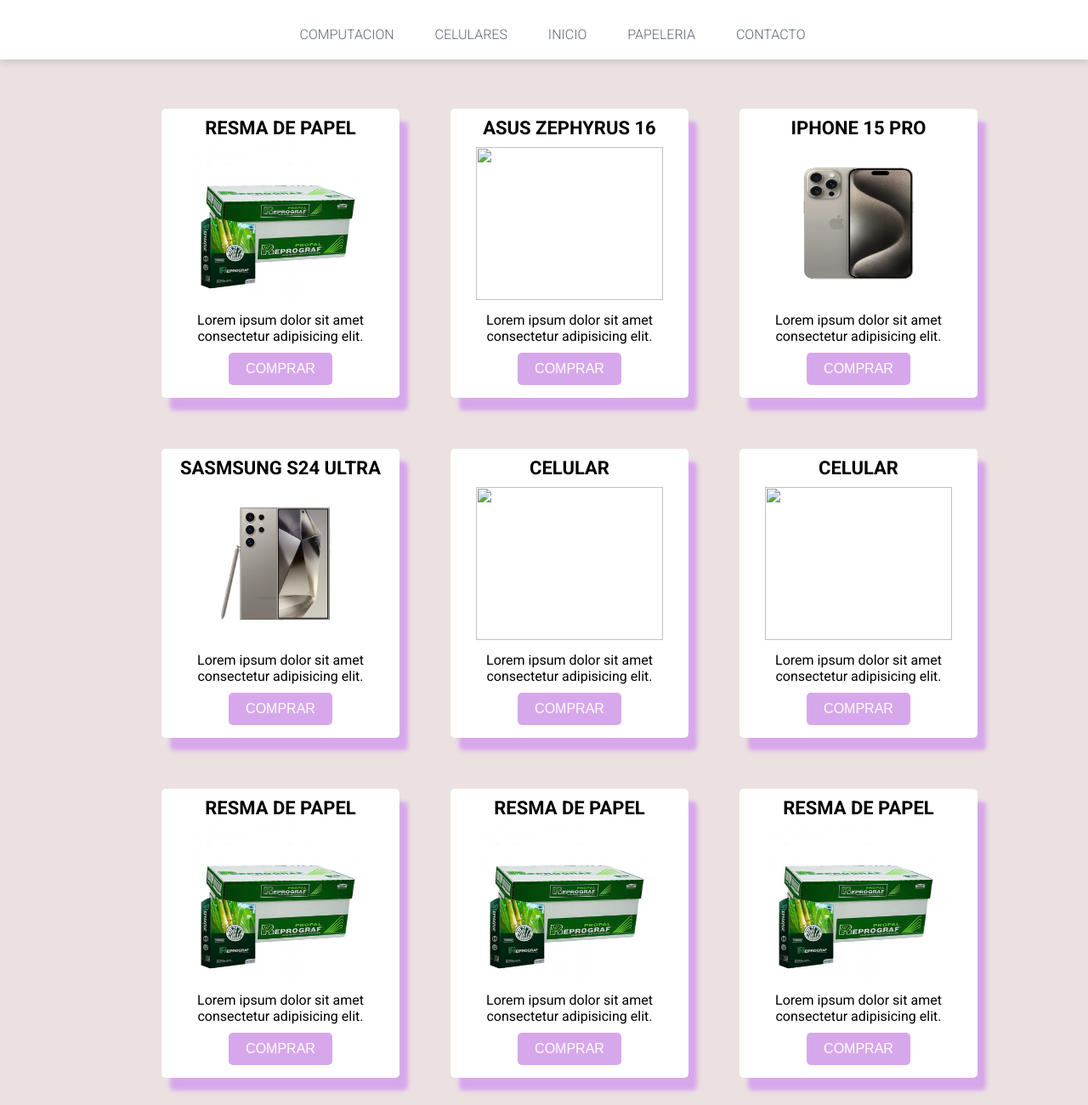
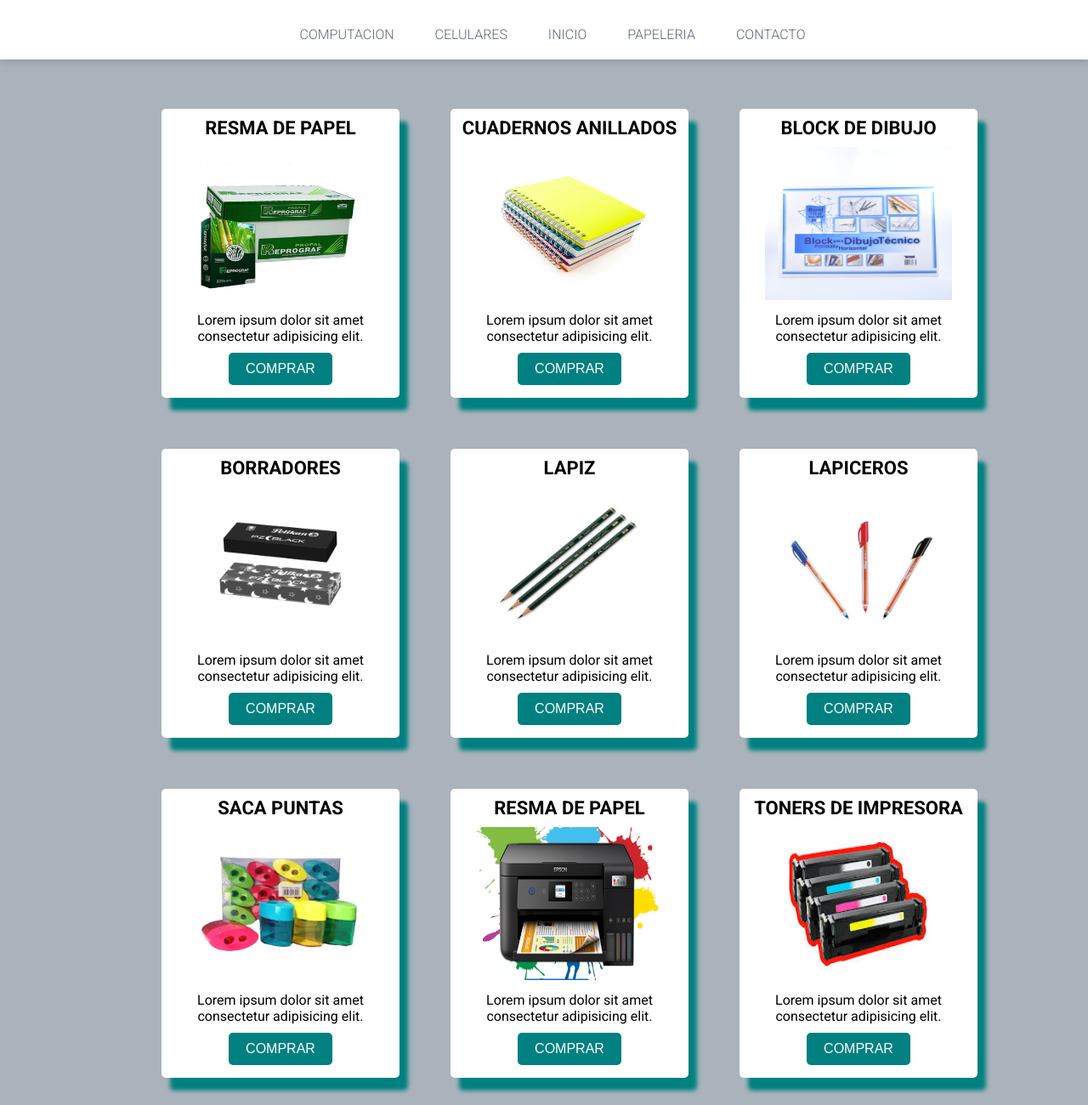
Before and after one commit to Luiggyblanco24/BlanTec, a plain HTML site: page html/papeleria.html in a window 1280 px wide. Shown: the whole page at 85% size. Drawn offline with Linux system fonts and the light colour scheme.

Commit message:
completado de la parte estetica, falta contacto

```diff
--- a/css/stylecomputacion.css
+++ b/css/stylecomputacion.css
@@ -17,7 +17,7 @@ body{
         background-color: #fff;
         margin-left: 60px;
         border-radius: 5px;
-        box-shadow: 10px 15px 5px 0px #d7a7eb;
+        box-shadow: 10px 15px 5px 0px #008080;
         text-align: center;
         margin-bottom: 60px;
     }
@@ -44,7 +44,7 @@ body{
         font-size: 16px;
         padding: 10px 20px;
         border-radius: 5px;
-        background-color: #d7a7eb;
+        background-color: #008080;
         color: rgb(255, 255, 255);
         border: none;
         cursor: pointer;
@@ -52,7 +52,7 @@ body{
     }
     .form>button:hover{
         box-shadow: 0 4px 10px rgba(17, 29, 48, .26);
-        background: #e91fd8;
+        background: #FF6600;
         transition: .5s;
     }
 
--- a/css/styleindex.css
+++ b/css/styleindex.css
@@ -17,7 +17,7 @@ body{
     background-color: #fff;
     margin-left: 50px;
     border-radius: 5%;
-    box-shadow: 10px 15px 5px 0px #d7a7eb;
+    box-shadow: 10px 15px 5px 0px #008080;
     text-align: center;
     margin-bottom: 60px;
 }
@@ -42,7 +42,7 @@ body{
     font-size: 16px;
     padding: 10px 20px;
     border-radius: 5px;
-    background-color: #d7a7eb;
+    background-color: #008080;
     color: white;
     border: none;
     box-shadow: 0 4px 6px rgba(0, 0, 0, 0.1);
@@ -51,21 +51,8 @@ body{
 
 .form>button:hover{
     box-shadow: 0 4px 10px rgba(17, 29, 48, .26);
-    background: #e91fd8;
+    background: #FF6600;
     transition: .5s;
-}
-.titulo {
-    margin-top: 7%;
-    text-align: center;
-    font-size: 40px;
-    text-transform: uppercase;
-    color: #6a1b9a;
-    font-family: 'Roboto', sans-serif;
-    font-weight: 700;
-    text-shadow: 2px 2px 4px rgba(0, 0, 0, 0.2);
-    background: linear-gradient(to right, #d7a7eb, #e91fd8);
-    -webkit-background-clip: text;
-    -webkit-text-fill-color: transparent;
 }
 
 @keyframes animacion{
--- a/css/stylenav.css
+++ b/css/stylenav.css
@@ -6,7 +6,7 @@
     box-sizing: border-box;
 }
 body{
-    background-color: #ebe1e1;
+    background-color: #AAB3BB;
     font-family: 'Roboto', sans-serif;
 }
 nav{
@@ -44,6 +44,6 @@ nav{
 }
 .nav .enlaces-header a:hover{
     color: #fff;
-    background: #e91fd8;
+    background: #FF6600;
     transition: all ease-in-out .6s;
 }
--- a/html/papeleria.html
+++ b/html/papeleria.html
@@ -32,50 +32,50 @@
             <button>Comprar</button>
         </div>
         <div class="form">
-            <h1>Asus zephyrus 16</h1>
-            <img src="" alt="">
+            <h1>Cuadernos anillados</h1>
+            <img src="../img/cuadernos anillados.webp" alt="">
             <p>Lorem ipsum dolor sit amet consectetur adipisicing elit.</p>
             <button>Comprar</button>
         </div>
         <div class="form">
-            <h1>iphone 15 pro </h1>
-            <img src="../img/iphone_15_pro_max.webp" alt="">
+            <h1>block de dibujo</h1>
+            <img src="../img/block de dibujo.jpg" alt="">
             <p>Lorem ipsum dolor sit amet consectetur adipisicing elit.</p>
             <button>Comprar</button>
         </div>
         <div class="form">
-            <h1>Sasmsung s24 ultra</h1>
-            <img src="../img/s24.webp" alt="">
+            <h1>Borradores</h1>
+            <img src="../img/borradores.jpg" alt="">
             <p>Lorem ipsum dolor sit amet consectetur adipisicing elit.</p>
             <button>Comprar</button>
         </div>
         <div class="form">
-            <h1>celular</h1>
-            <img src="" alt="">
+            <h1>lapiz</h1>
+            <img src="../img/lapices.webp" alt="">
             <p>Lorem ipsum dolor sit amet consectetur adipisicing elit.</p>
             <button>Comprar</button>
         </div>
         <div class="form">
-            <h1>celular</h1>
-            <img src="" alt="">
+            <h1>lapiceros</h1>
+            <img src="../img/lapiceros.jpg" alt="">
+            <p>Lorem ipsum dolor sit amet consectetur adipisicing elit.</p>
+            <button>Comprar</button>
+        </div>
+        <div class="form">
+            <h1>saca puntas </h1>
+            <img src="../img/sacapuntas.webp" alt="">
             <p>Lorem ipsum dolor sit amet consectetur adipisicing elit.</p>
             <button>Comprar</button>
         </div>
         <div class="form">
             <h1>Resma de papel </h1>
-            <img src="../img/resma.jpg" alt="">
+            <img src="../img/impresoras.png" alt="">
             <p>Lorem ipsum dolor sit amet consectetur adipisicing elit.</p>
             <button>Comprar</button>
         </div>
         <div class="form">
-            <h1>Resma de papel </h1>
-            <img src="../img/resma.jpg" alt="">
-            <p>Lorem ipsum dolor sit amet consectetur adipisicing elit.</p>
-            <button>Comprar</button>
-        </div>
-        <div class="form">
-            <h1>Resma de papel </h1>
-            <img src="../img/resma.jpg" alt="">
+            <h1>toners de impresora </h1>
+            <img src="../img/toner impresora.jpg" alt="">
             <p>Lorem ipsum dolor sit amet consectetur adipisicing elit.</p>
             <button>Comprar</button>
         </div>
```
Also changed, not shown: html/Celulares.html (+6 -6 lines), index.html (+2 -2 lines), js/jsindex.js (+9 -1 lines), img/audifonos inalambricos.webp (added), img/block de dibujo.jpg (added), img/borradores.jpg (added), img/cargador tipo c.webp (added), img/cuadernos anillados.webp (added), img/impresoras.png (added), img/lapiceros.jpg (added), img/lapices.webp (added), img/sacapuntas.webp (added), img/toner impresora.jpg (added).
